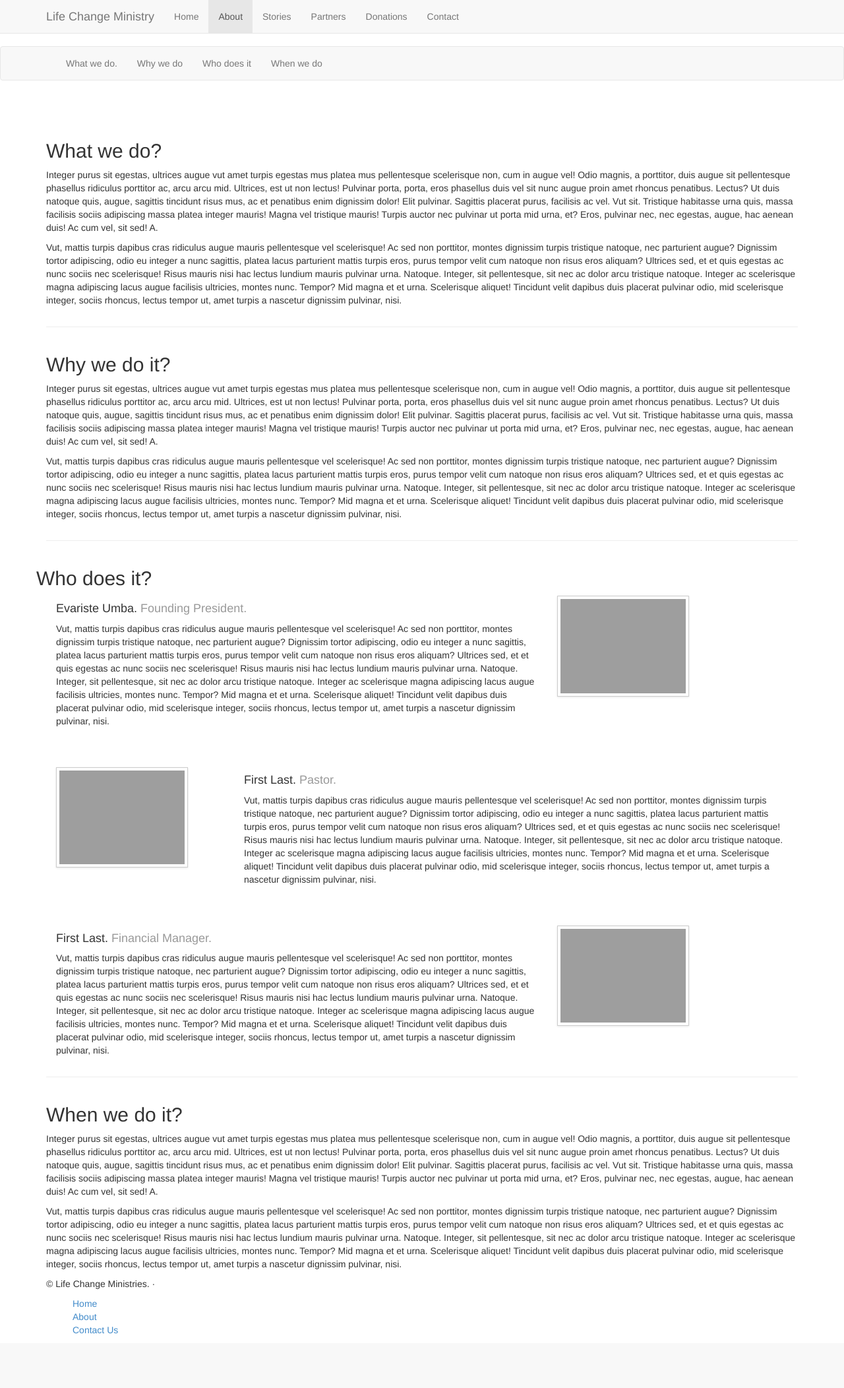
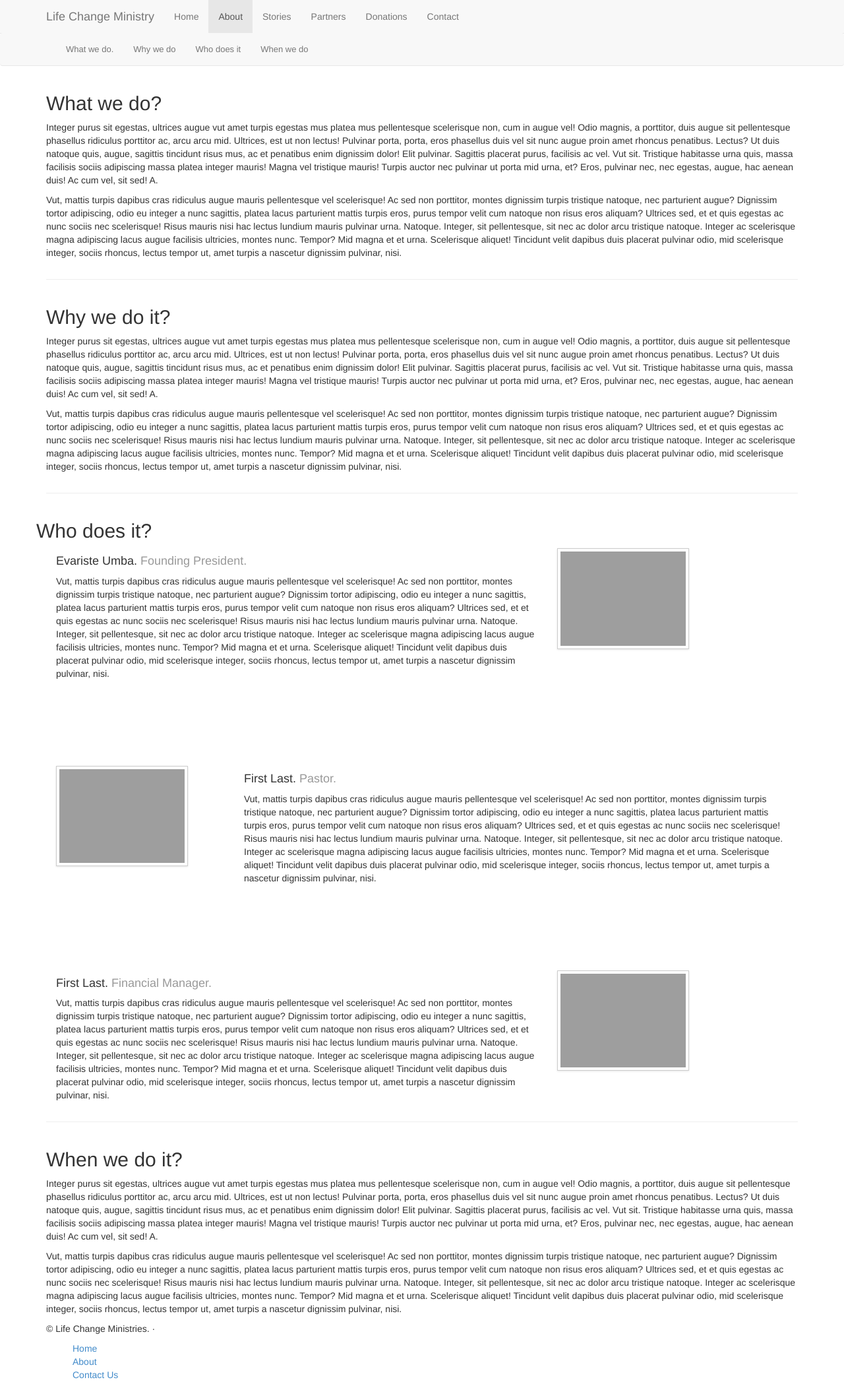
Before and after one commit to gitumarkk/lifechangeministry, a Django app: page /about/ in a window 1280 px wide. Shown: the whole page at 66% size. Before the commit the page ends 2022 px from the top, so only its background shows below. Run offline with Django 3.2, Linux system fonts and the light colour scheme; parts of the project's set-up code (start-up, migrations or seed data) failed here and were passed over; grey boxes are pictures that could not be loaded.

Commit message:
added padding for navbar

```diff
--- a/lcm/static/css/lcm.css
+++ b/lcm/static/css/lcm.css
@@ -1,6 +1,6 @@
 body {
   min-height: 1000px;
-  padding-top: 70px;
+  /*padding-top: 70px;*/
 }
 
 /* Registration contact */
@@ -75,7 +75,8 @@ body {
 }
 
 .margin-top-fifty{
-  margin-top: 50px;
+  margin-top: 120px;
+  /*padding-top: 50px;*/
 }
 
 .img-polaroid {
@@ -93,3 +94,16 @@ body {
      -moz-border-radius: 500px;
           border-radius: 500px;
 }
+
+/* Navbar Fixed top About Us */
+.navbar-fixed-top-for-about {
+  position: fixed;
+  right: 0;
+  left: 0;
+  z-index: 1030;
+  border-top: 1px solid black;
+  top: 50px;
+  border-width: 0 0 1px;
+  max-height:10px;
+  font-size: 13px;
+}
```
